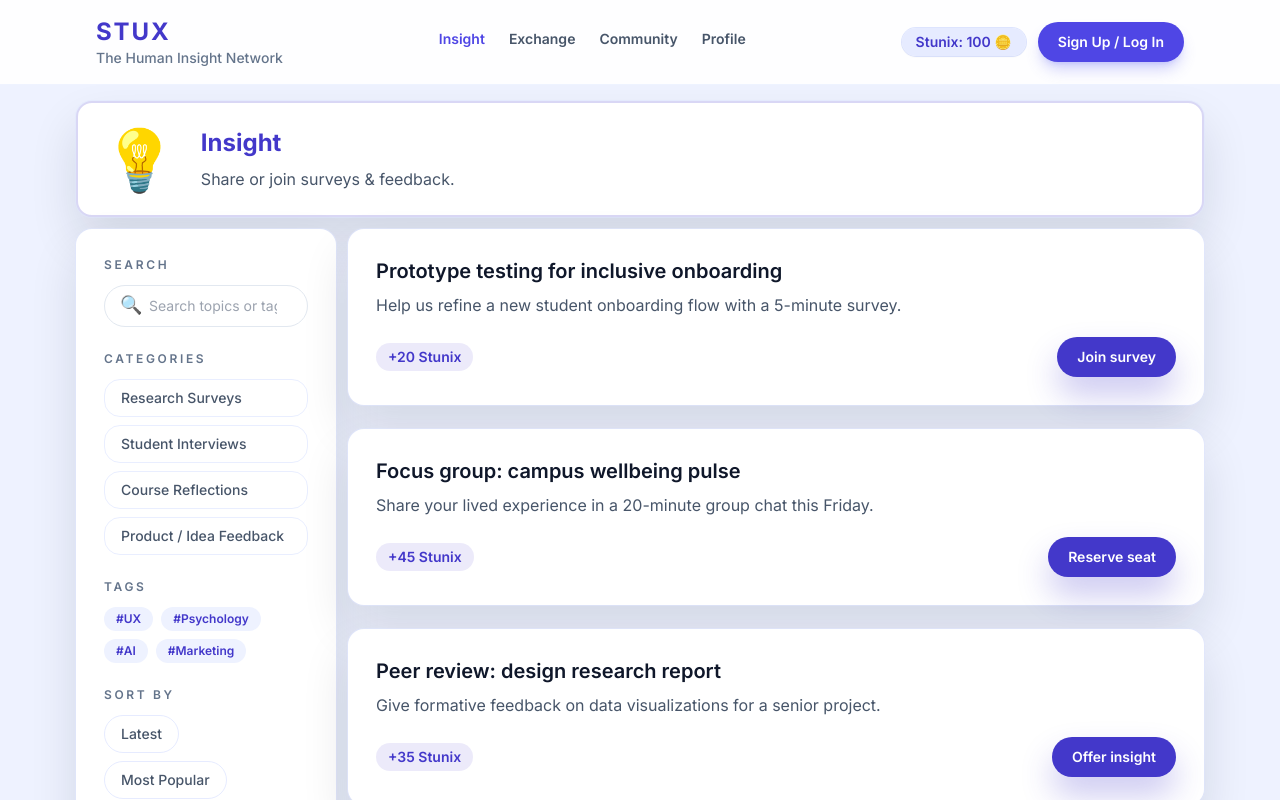
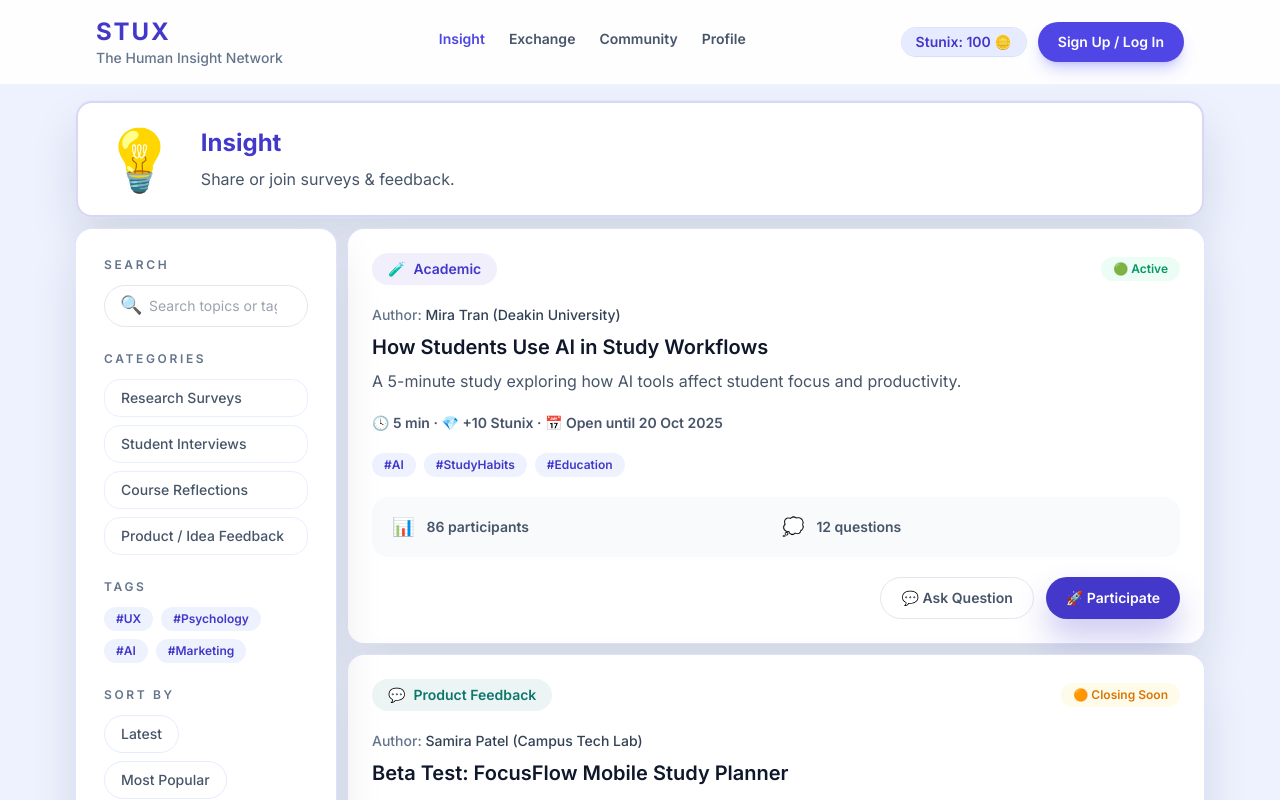
Before and after one commit to triek/stu-x, a Vue app: page /insight in a window 1280 px wide. Shown: the top 800 px of the page. Built offline with nearby package versions, Linux system fonts and the light colour scheme.

Commit message:
add more contents for insight cards

```diff
--- a/src/views/PillarView.vue
+++ b/src/views/PillarView.vue
@@ -18,22 +18,48 @@ const pillarConfigs = {
     actionLabel: 'Join',
     feed: [
       {
-        title: 'Prototype testing for inclusive onboarding',
-        description: 'Help us refine a new student onboarding flow with a 5-minute survey.',
-        reward: 20,
-        cta: 'Join survey',
+        type: { icon: '🧪', label: 'Academic' },
+        typeColor: '#4338ca',
+        author: 'Mira Tran (Deakin University)',
+        title: 'How Students Use AI in Study Workflows',
+        subtitle: 'A 5-minute study exploring how AI tools affect student focus and productivity.',
+        details: ['🕓 5 min', '💎 +10 Stunix', '📅 Open until 20 Oct 2025'],
+        tags: ['AI', 'StudyHabits', 'Education'],
+        stats: [
+          { icon: '📊', label: '86 participants' },
+          { icon: '💭', label: '12 questions' },
+        ],
+        status: 'active',
       },
       {
-        title: 'Focus group: campus wellbeing pulse',
-        description: 'Share your lived experience in a 20-minute group chat this Friday.',
-        reward: 45,
-        cta: 'Reserve seat',
+        type: { icon: '💬', label: 'Product Feedback' },
+        typeColor: '#0f766e',
+        author: 'Samira Patel (Campus Tech Lab)',
+        title: 'Beta Test: FocusFlow Mobile Study Planner',
+        subtitle:
+          'Share quick reactions on notification timing, UI clarity, and study streak rewards.',
+        details: ['🕓 8 min', '💎 +15 Stunix', '📅 Open until 12 Sep 2025'],
+        tags: ['ProductFeedback', 'MobileUX', 'Habits'],
+        stats: [
+          { icon: '📊', label: '54 participants' },
+          { icon: '💭', label: '9 questions' },
+        ],
+        status: 'closing',
       },
       {
-        title: 'Peer review: design research report',
-        description: 'Give formative feedback on data visualizations for a senior project.',
-        reward: 35,
-        cta: 'Offer insight',
+        type: { icon: '🎓', label: 'Student Project' },
+        typeColor: '#db2777',
+        author: 'Leo Gardner (RMIT)',
+        title: 'Reflection: Mapping Peer Mentorship Journeys',
+        subtitle:
+          'Looking for stories that unpack how mentorship programs change student confidence.',
+        details: ['🕓 12 min', '💎 +20 Stunix', '📅 Closed 01 Aug 2025'],
+        tags: ['Mentorship', 'QualResearch', 'StudentLife'],
+        stats: [
+          { icon: '📊', label: '102 participants' },
+          { icon: '💭', label: '15 questions' },
+        ],
+        status: 'closed',
       },
     ],
   },
@@ -97,6 +123,14 @@ const pillarConfigs = {
   },
 }
 
+const statusStyles = {
+  active: { label: '🟢 Active', classes: 'bg-emerald-50 text-emerald-600' },
+  closing: { label: '🟠 Closing Soon', classes: 'bg-amber-50 text-amber-600' },
+  closed: { label: '⚪ Closed', classes: 'bg-slate-100 text-slate-500' },
+}
+
+const getStatusMeta = (status) => statusStyles[status] ?? statusStyles.active
+
 const config = computed(() => pillarConfigs[props.pillarKey] ?? pillarConfigs.insight)
 
 const showForm = ref(false)
@@ -127,7 +161,8 @@ const submitForm = () => {
   <section class="flex flex-col gap-3">
     <header
       class="flex flex-col gap-6 rounded-2xl border-2 bg-white p-6 shadow-panel ring-1 ring-indigo-100/50 md:flex-row md:items-center"
-    :style="{ borderColor: `${config.accent}33` }">
+      :style="{ borderColor: `${config.accent}33` }"
+    >
       <span class="text-5xl md:text-6xl">{{ config.icon }}</span>
       <div class="space-y-2">
         <h1 class="text-2xl font-bold" :style="{ color: config.accent }">{{ config.title }}</h1>
@@ -137,12 +172,21 @@ const submitForm = () => {
 
     <div class="grid gap-3 md:grid-cols-[minmax(0,260px),1fr]">
       <!-- Discovery sidebar -->
-    <aside class="grid gap-6 rounded-2xl bg-white p-7 shadow-panel ring-1 ring-indigo-100/60">
+      <aside
+        class="grid gap-6 rounded-2xl bg-white p-7 shadow-panel ring-1 ring-indigo-100/60 md:sticky md:top-24 md:self-start"
+      >
         <!-- Search bar -->
         <div class="grid gap-3">
-        <label class="text-xs font-semibold uppercase tracking-[0.22em] text-slate-500" for="insight-search">Search</label>
+          <label
+            class="text-xs font-semibold uppercase tracking-[0.22em] text-slate-500"
+            for="insight-search"
+            >Search</label
+          >
           <div class="relative">
-          <span class="pointer-events-none absolute left-4 top-8.5 -translate-y-1/2 text-lg text-slate-400">🔍</span>
+            <span
+              class="pointer-events-none absolute left-4 top-8.5 -translate-y-1/2 text-lg text-slate-400"
+              >🔍</span
+            >
             <input
               id="insight-search"
               type="search"
@@ -154,12 +198,34 @@ const submitForm = () => {
 
         <!-- Categories -->
         <div class="grid gap-3">
-        <h3 class="text-xs font-semibold uppercase tracking-[0.22em] text-slate-500">Categories</h3>
+          <h3 class="text-xs font-semibold uppercase tracking-[0.22em] text-slate-500">
+            Categories
+          </h3>
           <nav class="grid gap-2 text-sm font-medium text-slate-600">
-          <button type="button" class="rounded-2xl border border-indigo-100/70 px-4 py-2 text-left transition hover:border-indigo-200 hover:text-brand">Research Surveys</button>
-          <button type="button" class="rounded-2xl border border-indigo-100/70 px-4 py-2 text-left transition hover:border-indigo-200 hover:text-brand">Student Interviews</button>
-          <button type="button" class="rounded-2xl border border-indigo-100/70 px-4 py-2 text-left transition hover:border-indigo-200 hover:text-brand">Course Reflections</button>
-          <button type="button" class="rounded-2xl border border-indigo-100/70 px-4 py-2 text-left transition hover:border-indigo-200 hover:text-brand">Product / Idea Feedback</button>
+            <button
+              type="button"
+              class="rounded-2xl border border-indigo-100/70 px-4 py-2 text-left transition hover:border-indigo-200 hover:text-brand"
+            >
+              Research Surveys
+            </button>
+            <button
+              type="button"
+              class="rounded-2xl border border-indigo-100/70 px-4 py-2 text-left transition hover:border-indigo-200 hover:text-brand"
+            >
+              Student Interviews
+            </button>
+            <button
+              type="button"
+              class="rounded-2xl border border-indigo-100/70 px-4 py-2 text-left transition hover:border-indigo-200 hover:text-brand"
+            >
+              Course Reflections
+            </button>
+            <button
+              type="button"
+              class="rounded-2xl border border-indigo-100/70 px-4 py-2 text-left transition hover:border-indigo-200 hover:text-brand"
+            >
+              Product / Idea Feedback
+            </button>
           </nav>
         </div>
 
@@ -167,10 +233,22 @@ const submitForm = () => {
         <div class="grid gap-3">
           <h3 class="text-xs font-semibold uppercase tracking-[0.22em] text-slate-500">Tags</h3>
           <div class="flex flex-wrap gap-2">
-          <span class="inline-flex items-center rounded-full bg-indigo-50 px-3 py-1 text-xs font-semibold text-brand">#UX</span>
-          <span class="inline-flex items-center rounded-full bg-indigo-50 px-3 py-1 text-xs font-semibold text-brand">#Psychology</span>
-          <span class="inline-flex items-center rounded-full bg-indigo-50 px-3 py-1 text-xs font-semibold text-brand">#AI</span>
-          <span class="inline-flex items-center rounded-full bg-indigo-50 px-3 py-1 text-xs font-semibold text-brand">#Marketing</span>
+            <span
+              class="inline-flex items-center rounded-full bg-indigo-50 px-3 py-1 text-xs font-semibold text-brand"
+              >#UX</span
+            >
+            <span
+              class="inline-flex items-center rounded-full bg-indigo-50 px-3 py-1 text-xs font-semibold text-brand"
+              >#Psychology</span
+            >
+            <span
+              class="inline-flex items-center rounded-full bg-indigo-50 px-3 py-1 text-xs font-semibold text-brand"
+              >#AI</span
+            >
+            <span
+              class="inline-flex items-center rounded-full bg-indigo-50 px-3 py-1 text-xs font-semibold text-brand"
+              >#Marketing</span
+            >
           </div>
         </div>
 
@@ -178,43 +256,104 @@ const submitForm = () => {
         <div class="grid gap-3">
           <h3 class="text-xs font-semibold uppercase tracking-[0.22em] text-slate-500">Sort by</h3>
           <div class="flex flex-wrap gap-2 text-sm font-medium text-slate-600">
-          <button type="button" class="rounded-full border border-indigo-100/80 px-4 py-2 transition hover:border-indigo-200 hover:text-brand">Latest</button>
-          <button type="button" class="rounded-full border border-indigo-100/80 px-4 py-2 transition hover:border-indigo-200 hover:text-brand">Most Popular</button>
-          <button type="button" class="rounded-full border border-indigo-100/80 px-4 py-2 transition hover:border-indigo-200 hover:text-brand">Reward Points</button>
+            <button
+              type="button"
+              class="rounded-full border border-indigo-100/80 px-4 py-2 transition hover:border-indigo-200 hover:text-brand"
+            >
+              Latest
+            </button>
+            <button
+              type="button"
+              class="rounded-full border border-indigo-100/80 px-4 py-2 transition hover:border-indigo-200 hover:text-brand"
+            >
+              Most Popular
+            </button>
+            <button
+              type="button"
+              class="rounded-full border border-indigo-100/80 px-4 py-2 transition hover:border-indigo-200 hover:text-brand"
+            >
+              Reward Points
+            </button>
           </div>
         </div>
       </aside>
 
       <!-- Feed cards -->
       <div class="grid gap-6">
-      <div class="grid gap-6">
+        <div class="grid gap-3">
           <article
             v-for="item in config.feed"
             :key="item.title"
-          class="grid gap-5 rounded-2xl bg-white p-7 shadow-panel ring-1 ring-indigo-100/60">
+            class="grid gap-5 rounded-2xl bg-white p-6 shadow-panel ring-1 ring-indigo-100/60"
+          >
+            <!-- Title -->
+            <header class="flex flex-wrap items-center justify-between gap-3">
+              <span
+                class="inline-flex items-center gap-2 rounded-full px-4 py-1.5 text-sm font-semibold"
+                :style="{ backgroundColor: `${item.typeColor}14`, color: item.typeColor }"
+              >
+                <span>{{ item.type.icon }}</span>
+                <span>{{ item.type.label }}</span>
+              </span>
 
-          <!-- Title -->
+              <span
+                v-if="getStatusMeta(item.status)"
+                class="inline-flex items-center gap-2 rounded-full px-3 py-1 text-xs font-semibold"
+                :class="getStatusMeta(item.status).classes"
+              >
+                {{ getStatusMeta(item.status).label }}
+              </span>
+            </header>
+
             <div class="space-y-2">
+              <p class="text-sm font-medium text-slate-500">
+                Author: <span class="text-slate-700">{{ item.author }}</span>
+              </p>
               <h3 class="text-xl font-semibold text-slate-900">{{ item.title }}</h3>
-            <p class="text-slate-600">{{ item.description }}</p>
+              <p class="text-slate-600">{{ item.subtitle }}</p>
             </div>
 
             <!-- Reward -->
-          <div class="flex flex-wrap items-center justify-between gap-3">
+            <p class="text-sm font-semibold text-slate-600">{{ item.details.join(' · ') }}</p>
+            <div class="flex flex-wrap gap-2">
               <span
-              class="rounded-full px-3 py-1 text-sm font-semibold"
-              :style="{ backgroundColor: `${config.accent}1a`, color: config.accent }">
-              +{{ item.reward }} Stunix
+                v-for="tag in item.tags"
+                :key="tag"
+                class="inline-flex items-center rounded-full bg-indigo-50 px-3 py-1 text-xs font-semibold text-brand"
+              >
+                #{{ tag }}
               </span>
+            </div>
 
             <!-- Button -->
+            <div class="grid gap-3 rounded-2xl bg-slate-50 px-5 py-4 sm:grid-cols-2">
+              <div v-for="stat in item.stats" :key="stat.label" class="flex items-center gap-3">
+                <span class="text-lg">{{ stat.icon }}</span>
+                <span class="text-sm font-semibold text-slate-600">{{ stat.label }}</span>
+              </div>
+            </div>
+
+            <footer class="flex flex-wrap items-center justify-between gap-3">
+              <span></span>
+              <div class="flex flex-wrap gap-3">
                 <button
                   type="button"
-              class="inline-flex items-center rounded-full px-5 py-2.5 text-sm font-semibold text-white transition-transform hover:-translate-y-0.5"
-              :style="{ backgroundColor: config.accent, boxShadow: `0 18px 32px ${config.accent}45` }">
-              {{ item.cta }}
+                  class="inline-flex items-center gap-2 rounded-full border border-slate-200 px-5 py-2.5 text-sm font-semibold text-slate-600 transition hover:border-slate-300 hover:text-slate-700"
+                >
+                  💬 Ask Question
+                </button>
+                <button
+                  type="button"
+                  class="inline-flex items-center gap-2 rounded-full px-5 py-2.5 text-sm font-semibold text-white transition-transform hover:-translate-y-0.5"
+                  :style="{
+                    backgroundColor: config.accent,
+                    boxShadow: `0 18px 32px ${config.accent}45`,
+                  }"
+                >
+                  🚀 Participate
                 </button>
               </div>
+            </footer>
           </article>
         </div>
 
@@ -224,16 +363,29 @@ const submitForm = () => {
             type="button"
             class="inline-flex items-center rounded-full px-6 py-3 text-sm font-semibold text-white transition-transform hover:-translate-y-0.5"
             @click="openForm"
-          :style="{ backgroundImage: `linear-gradient(135deg, ${config.accent}, ${config.accent}cc)`, boxShadow: `0 20px 36px ${config.accent}40` }">
+            :style="{
+              backgroundImage: `linear-gradient(135deg, ${config.accent}, ${config.accent}cc)`,
+              boxShadow: `0 20px 36px ${config.accent}40`,
+            }"
+          >
             Create Post
           </button>
         </footer>
       </div>
 
       <!-- Create post form -->
-    <div v-if="showForm" class="fixed inset-0 z-20 grid place-items-center bg-slate-900/50 px-4" @click.self="closeForm">
-      <form class="w-full max-w-xl rounded-2xl bg-white p-8 shadow-2xl ring-1 ring-indigo-100/80" @submit.prevent="submitForm">
-        <h2 class="text-2xl font-semibold" :style="{ color: config.accent }">Create {{ config.title }} post</h2>
+      <div
+        v-if="showForm"
+        class="fixed inset-0 z-20 grid place-items-center bg-slate-900/50 px-4"
+        @click.self="closeForm"
+      >
+        <form
+          class="w-full max-w-xl rounded-2xl bg-white p-8 shadow-2xl ring-1 ring-indigo-100/80"
+          @submit.prevent="submitForm"
+        >
+          <h2 class="text-2xl font-semibold" :style="{ color: config.accent }">
+            Create {{ config.title }} post
+          </h2>
           <div class="mt-6 grid gap-5">
             <label class="grid gap-2 text-sm font-semibold text-slate-800">
               Title
@@ -250,7 +402,8 @@ const submitForm = () => {
                 v-model="formState.description"
                 rows="3"
                 placeholder="Describe what you need or how you can help"
-              class="w-full rounded-2xl border border-slate-300/60 px-4 py-3 text-base outline-none transition focus:border-indigo-300 focus:ring-2 focus:ring-indigo-200"></textarea>
+                class="w-full rounded-2xl border border-slate-300/60 px-4 py-3 text-base outline-none transition focus:border-indigo-300 focus:ring-2 focus:ring-indigo-200"
+              ></textarea>
             </label>
             <label class="grid gap-2 text-sm font-semibold text-slate-800">
               Reward (Stunix)
@@ -268,13 +421,18 @@ const submitForm = () => {
               type="button"
               class="inline-flex items-center rounded-full px-5 py-2.5 text-sm font-semibold transition hover:-translate-y-0.5"
               @click="closeForm"
-            :style="{ backgroundColor: `${config.accent}15`, color: config.accent }">
+              :style="{ backgroundColor: `${config.accent}15`, color: config.accent }"
+            >
               Cancel
             </button>
             <button
               type="submit"
               class="inline-flex items-center rounded-full px-5 py-2.5 text-sm font-semibold text-white transition hover:-translate-y-0.5"
-            :style="{ backgroundColor: config.accent, boxShadow: `0 18px 32px ${config.accent}45` }">
+              :style="{
+                backgroundColor: config.accent,
+                boxShadow: `0 18px 32px ${config.accent}45`,
+              }"
+            >
               Publish
             </button>
           </div>
@@ -284,5 +442,4 @@ const submitForm = () => {
   </section>
 </template>
 
-<style scoped>
-</style>
+<style scoped></style>
```
Lines whose indentation alone changed are shown as unchanged.
